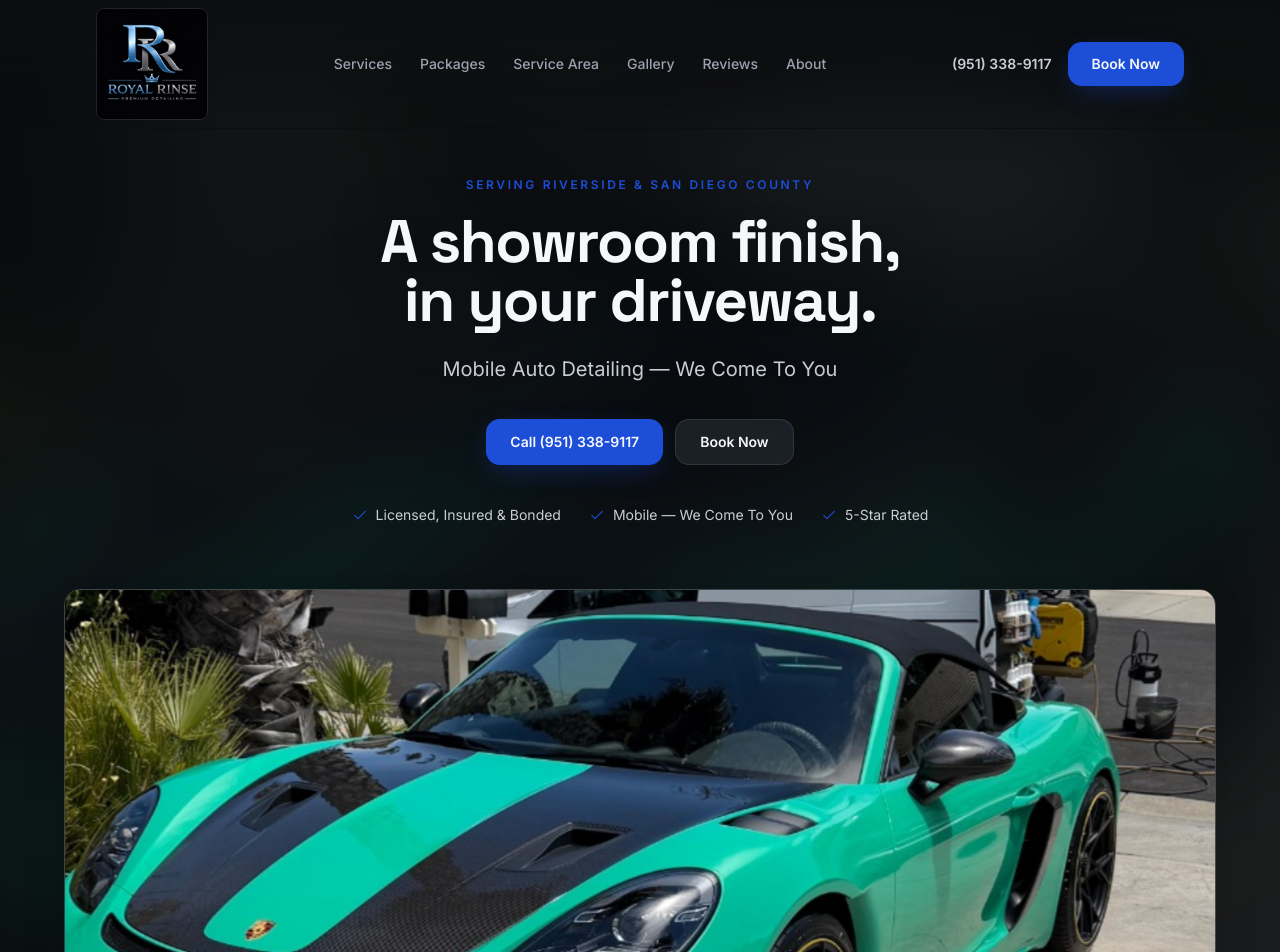
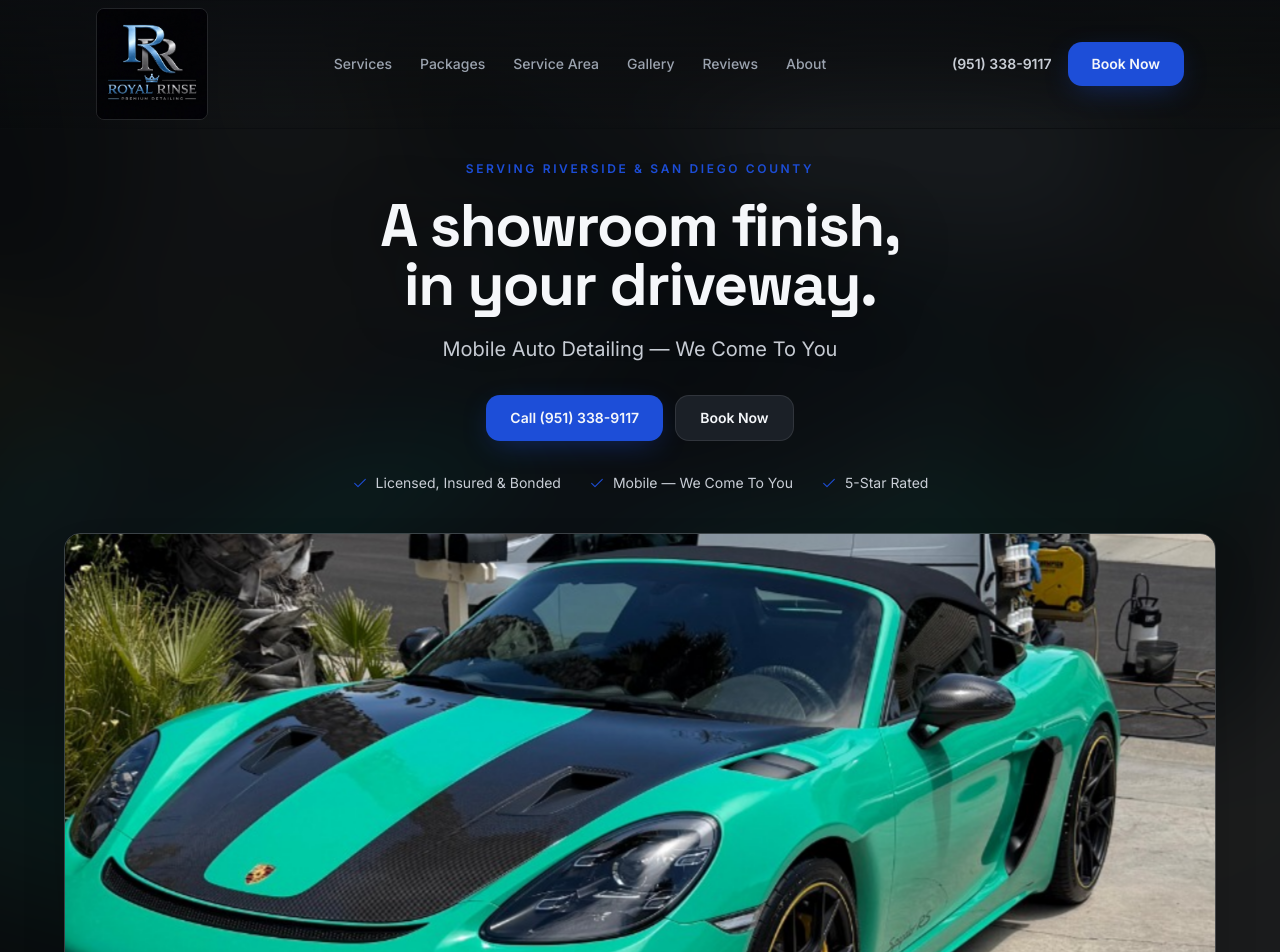
Before and after one commit to Contractor-burnlist/royalrinse, a Next.js app: page / in a window 1280 px wide. Shown: the top 952 px of the page. Built offline with nearby package versions, Linux system fonts and the light colour scheme.

Commit message:
Raise hero carousel + restore auto-rotation

```diff
--- a/app/page.tsx
+++ b/app/page.tsx
@@ -107,18 +107,18 @@ function Hero() {
         in your driveway.
       </h1>
 
-      <p className="mx-auto mt-6 max-w-xl text-lg text-chrome sm:text-xl">
+      <p className="mx-auto mt-5 max-w-xl text-lg text-chrome sm:text-xl">
         {site.tagline}
       </p>
 
-      <div className="mt-9 flex flex-col justify-center gap-3 sm:flex-row">
+      <div className="mt-8 flex flex-col justify-center gap-3 sm:flex-row">
         <ButtonAnchor href={telHref} aria-label={PHONE_ARIA}>
           Call {site.phone}
         </ButtonAnchor>
         <BookNowButton variant="secondary" />
       </div>
 
-      <ul className="mt-10 flex flex-wrap justify-center gap-x-7 gap-y-3">
+      <ul className="mt-8 flex flex-wrap justify-center gap-x-7 gap-y-3">
         {trustChips.map((chip) => (
           <li key={chip} className="flex items-center gap-2 text-sm text-chrome">
             <Icon name="check" className="h-4 w-4 text-royal" />
--- a/components/HeroCarousel.tsx
+++ b/components/HeroCarousel.tsx
@@ -62,8 +62,14 @@ export function HeroCarousel({ children }: { children: ReactNode }) {
     return () => clearInterval(id);
   }, [paused, reducedMotion, current]);
 
-  // Hover/focus pause is scoped to the carousel itself — never the whole
-  // section, or a cursor resting anywhere on screen would freeze it.
+  /**
+   * Pause ONLY on the controls (arrows + dots), not on the image.
+   *
+   * The carousel is now large and centred, so a cursor resting anywhere near
+   * the middle of the page sat on top of it — which paused auto-rotation
+   * indefinitely and read as "the carousel is static". Hovering a big hero
+   * image is not an intent to stop it; hovering the controls is.
+   */
   const pauseHandlers = {
     onMouseEnter: () => setPaused(true),
     onMouseLeave: () => setPaused(false),
@@ -104,7 +110,10 @@ export function HeroCarousel({ children }: { children: ReactNode }) {
         className="pointer-events-none absolute inset-x-0 bottom-0 h-40 bg-gradient-to-t from-base to-transparent"
       />
 
-      <div className="relative z-10 pb-20 pt-36 sm:pb-24 sm:pt-44">
+      {/* Tightened: pt clears the sticky header (h-24 / h-32) by ~32px rather
+          than ~48, and the gap to the carousel is roughly halved, so more of
+          the image sits above the fold. */}
+      <div className="relative z-10 pb-16 pt-32 sm:pb-20 sm:pt-40">
         {/* Centered copy */}
         <Container>
           <div className="mx-auto max-w-3xl text-center">{children}</div>
@@ -112,11 +121,10 @@ export function HeroCarousel({ children }: { children: ReactNode }) {
 
         {/* Large centered carousel */}
         <div
-          className="mx-auto mt-14 w-[92%] max-w-6xl sm:mt-16"
+          className="mx-auto mt-8 w-[92%] max-w-6xl sm:mt-10"
           role="group"
           aria-roledescription="carousel"
           aria-label="Recent detailing work"
-          {...pauseHandlers}
         >
           <div className="group relative aspect-[4/3] overflow-hidden rounded-2xl border border-chrome/25 shadow-2xl sm:aspect-[16/9]">
             {slides.map((slide, index) => (
@@ -146,16 +154,19 @@ export function HeroCarousel({ children }: { children: ReactNode }) {
             ))}
 
             {slides.length > 1 ? (
-              <>
+              <span {...pauseHandlers}>
                 <HeroArrow direction="prev" onClick={() => go(-1)} />
                 <HeroArrow direction="next" onClick={() => go(1)} />
-              </>
+              </span>
             ) : null}
           </div>
 
           {/* Dots, centered under the image */}
           {slides.length > 1 ? (
-            <div className="mt-6 flex items-center justify-center gap-2.5">
+            <div
+              className="mt-6 flex items-center justify-center gap-2.5"
+              {...pauseHandlers}
+            >
               {slides.map((slide, index) => (
                 <button
                   key={slide.src}
```
